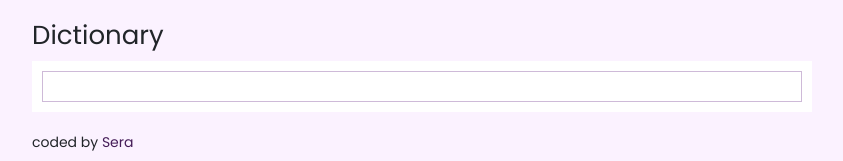
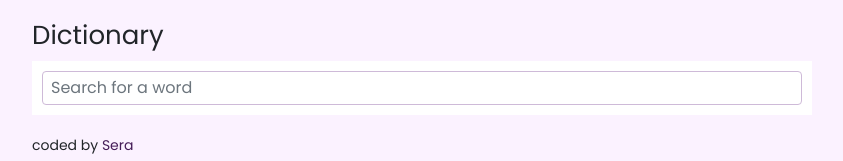
Before and after one commit to Sera-iso/React-Dictionary, a React (Create React App) app: page / in a window 1280 px wide. Shown: the top 161 px of the page, without its empty margins (8-851 px from the left). Built offline with nearby package versions, Linux system fonts and the light colour scheme.

Commit message:
Substituded standard input with bootstrap input form

```diff
--- a/src/Search.js
+++ b/src/Search.js
@@ -39,7 +39,7 @@ export default function Search() {
         <div className="Search">
             <section>
                 <form onSubmit={handleSearch}>
-                    <input type="search" onChange={handleKeyword} />
+                <input class="form-control" type="search" placeholder="Search for a word" onChange={handleKeyword} />
                 </form>
             </section>
             <Results results={results} />
```
